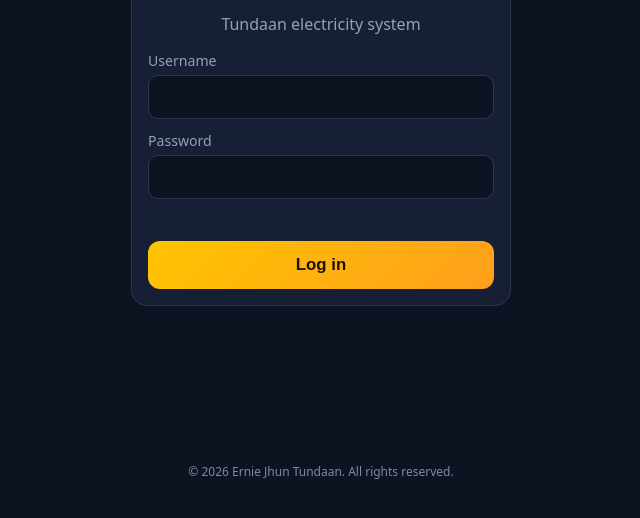
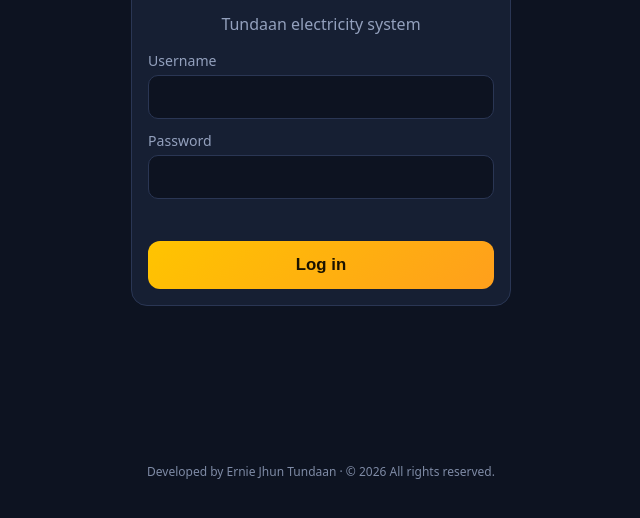
Before and after one commit to TundaanElectricity/tundaanelectricity.github.io, a plain HTML site: page index.html in a window 1280 px wide. Shown: the part 232-750 px from the top of the page, without its empty margins (319-959 px from the left). Drawn offline with nearby package versions, Linux system fonts and the light colour scheme.

Commit message:
Credit: Developed by Ernie Jhun Tundaan
Co-Authored-By: Claude Opus 5.5 <noreply@anthropic.com>
Claude-Session: https://claude.ai/code/session_01CRJoVzN73b34iriUDp7tNa

```diff
--- a/index.html
+++ b/index.html
@@ -161,7 +161,7 @@ const SUPABASE_URL      = "https://mfobaxrqtwcsaqujvube.supabase.co"
 const SUPABASE_ANON_KEY = "sb_publishable_8FrBVLnBwckbNU1cB7TZ-g_7SFPDuJo".trim();
 const EMAIL_DOMAIN      = "tundaan-electric.app"; // usernames become username@this-domain (never emailed)
 const APP_NAME          = "TundraVolt";
-const CREDIT = `© ${new Date().getFullYear()} Ernie Jhun Tundaan. All rights reserved.`;
+const CREDIT = `Developed by Ernie Jhun Tundaan · © ${new Date().getFullYear()} All rights reserved.`;
 const VAPID_PUBLIC_KEY  = "BKbaGfrkY8GZtl-mTUk3yjBQ4L1mMXx-J1bh579wO1iEj720AGmM7Q4r_bjt9h2AUi1QKxRxhbfniXlFTRsq5Vw";
 
 /* ---------- splash: 0V → 220V in about 1.5 s ---------- */
```
